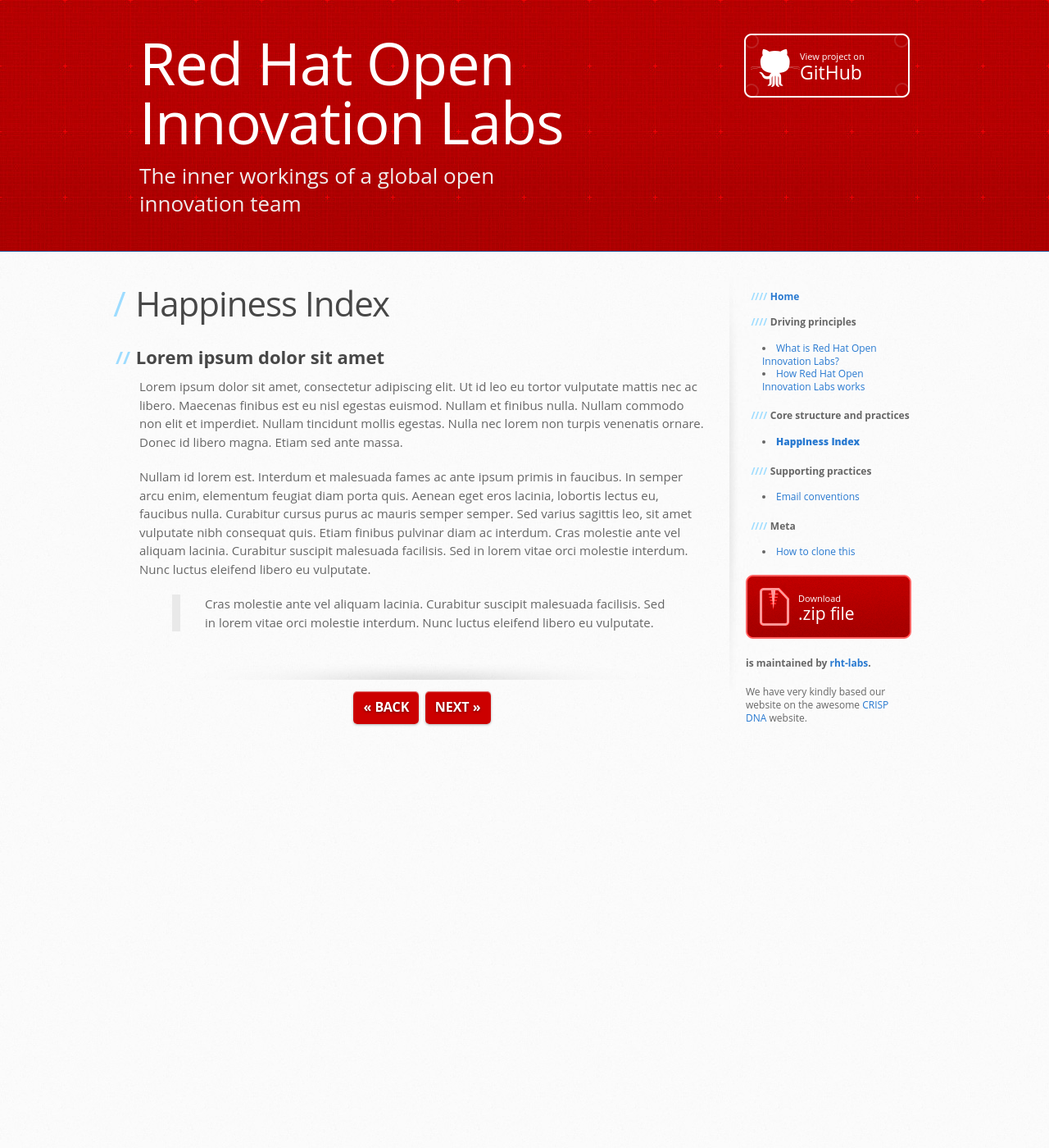
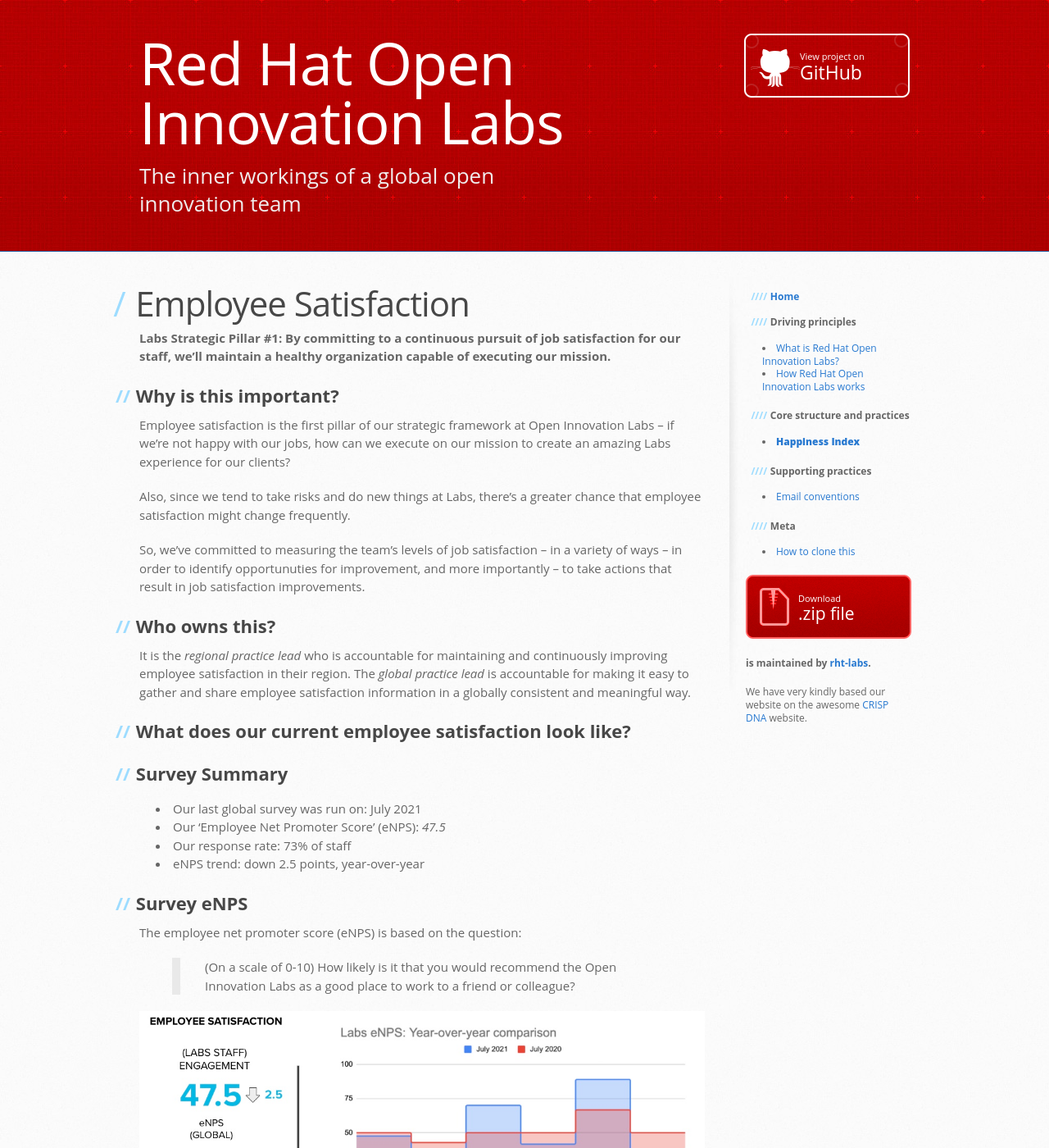
Before and after one commit to rht-labs/rht-labs.github.io, a Jekyll site: the page built from _docs/happiness-index.md, in a window 1280 px wide and 1400 px high. Shown: the whole window at 82% size. Built offline with Jekyll 4.4.1, drawn with Linux system fonts in a browser that asks for light colours; some of the changed text lies outside the part shown.

Commit message:
Creating happiness-index and adding 2021 data

```diff
--- a/_docs/happiness-index.md
+++ b/_docs/happiness-index.md
@@ -4,14 +4,56 @@
 next_section: email-conventions.html
 ---
 
-Happiness Index
+Employee Satisfaction
 ===============
 
-Lorem ipsum dolor sit amet
+**Labs Strategic Pillar #1: By committing to a continuous pursuit of job satisfaction for our staff, we'll maintain a healthy organization capable of executing our mission.**
+
+Why is this important?
 --------------------------
 
-Lorem ipsum dolor sit amet, consectetur adipiscing elit. Ut id leo eu tortor vulputate mattis nec ac libero. Maecenas finibus est eu nisl egestas euismod. Nullam et finibus nulla. Nullam commodo non elit et imperdiet. Nullam tincidunt mollis egestas. Nulla nec lorem non turpis venenatis ornare. Donec id libero magna. Etiam sed ante massa.
+Employee satisfaction is the first pillar of our strategic framework at Open Innovation Labs -- if we're not happy with our jobs, how can we execute on our mission to create an amazing Labs experience for our clients?
 
-Nullam id lorem est. Interdum et malesuada fames ac ante ipsum primis in faucibus. In semper arcu enim, elementum feugiat diam porta quis. Aenean eget eros lacinia, lobortis lectus eu, faucibus nulla. Curabitur cursus purus ac mauris semper semper. Sed varius sagittis leo, sit amet vulputate nibh consequat quis. Etiam finibus pulvinar diam ac interdum. Cras molestie ante vel aliquam lacinia. Curabitur suscipit malesuada facilisis. Sed in lorem vitae orci molestie interdum. Nunc luctus eleifend libero eu vulputate.
+Also, since we tend to take risks and do new things at Labs, there's a greater chance that employee satisfaction might change frequently.
 
-> Cras molestie ante vel aliquam lacinia. Curabitur suscipit malesuada facilisis. Sed in lorem vitae orci molestie interdum. Nunc luctus eleifend libero eu vulputate.
+So, we've committed to measuring the team's levels of job satisfaction -- in a variety of ways -- in order to identify opportunuties for improvement, and more importantly -- to take actions that result in job satisfaction improvements.
+
+Who owns this?
+--------------
+
+It is the *regional practice lead* who is accountable for maintaining and continuously improving employee satisfaction in their region. The *global practice lead* is accountable for making it easy to gather and share employee satisfaction information in a globally consistent and meaningful way.
+
+What does our current employee satisfaction look like?
+------------------------------------------
+
+Survey Summary
+--------------
+* Our last global survey was run on: July 2021
+* Our 'Employee Net Promoter Score' (eNPS): *47.5*
+* Our response rate: 73% of staff
+* eNPS trend: down 2.5 points, year-over-year
+
+Survey eNPS
+-----------
+The employee net promoter score (eNPS) is based on the question:
+> (On a scale of 0-10) How likely is it that you would recommend the Open Innovation Labs as a good place to work to a friend or colleague?
+
+![culture-survey-jul-2021](../images/happiness-enps-yoy-2021.jpg)
+
+Survey Details
+-------------------
+![happiness-culture-2021.jpg](../images/happiness-culture-2021.jpg)
+![happiness-mgmt-2021.jpg](../images/happiness-mgmt-2021.jpg)
+
+Other Measures
+--------------
+We also use tools like cognitive-load-o-meter, mood marbles, fist-of-five, and other techniques to gather more real-time data related to job satsifaction, usually done among members of smaller teams.
+
+<!-- TODO: Share global and regional action plan summaries here? -->
+
+Sources of inspiration
+----------------------
+Our pursuit of employee satisfaction is inspired by sources including:
+* [Drive, The Surprising Truth About What Motivates Us, by Daniel Pink] (https://www.danpink.com/books/drive/)
+* [Henrik Kniberg's blog and video on Spotify Engineering Culture] (https://youtu.be/Yvfz4HGtoPc?t=401)
+* [Slack: Getting Past Burnout, Busywork, and the Myth of Total Efficiency, by Tom DeMarco] (https://www.amazon.com/Slack-Getting-Burnout-Busywork-Efficiency/dp/0767907698)
```
Also changed, not shown: images/happiness-culture-2021.jpg (added), images/happiness-enps-yoy-2021.jpg (added), images/happiness-mgmt-2021.jpg (added).
